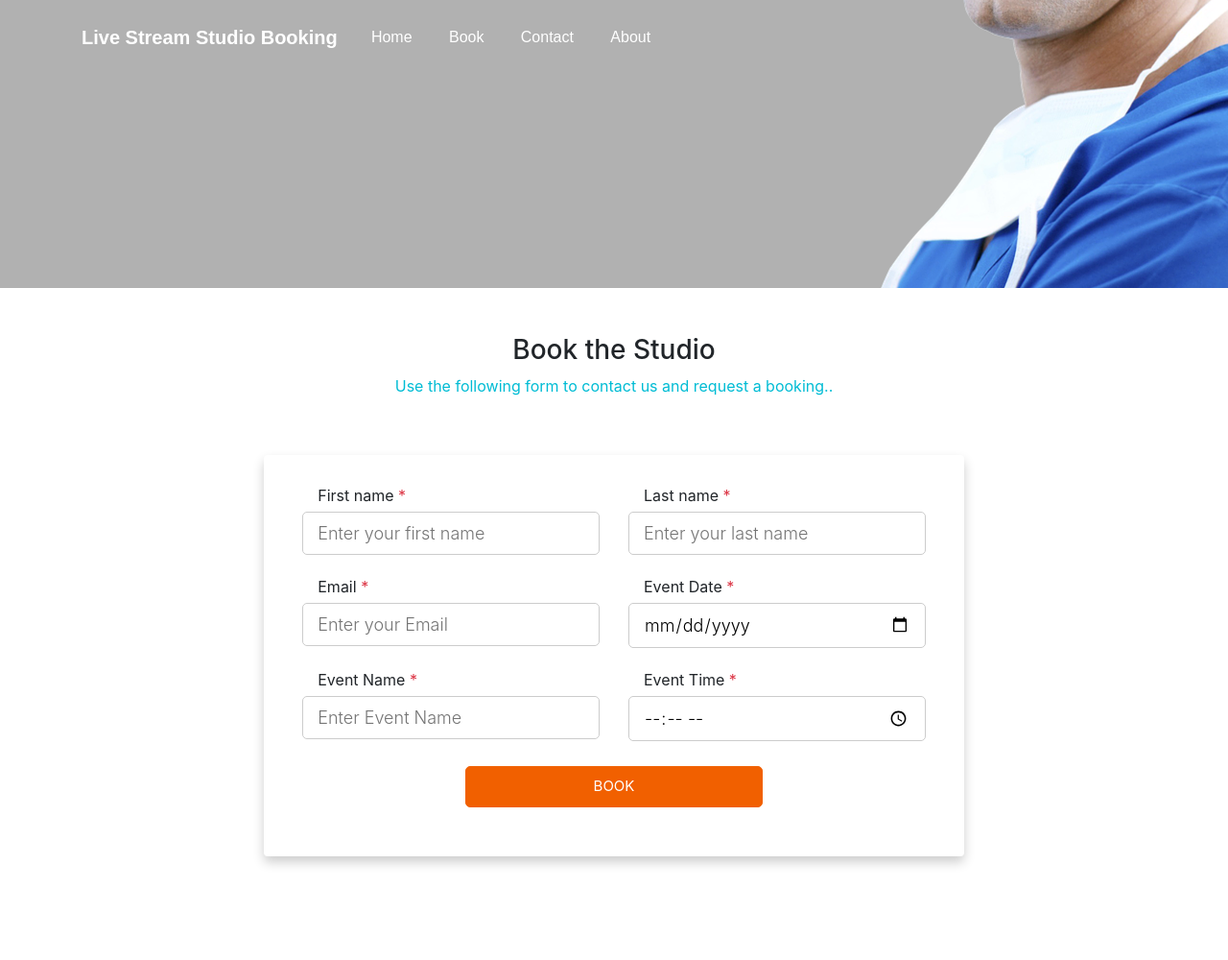
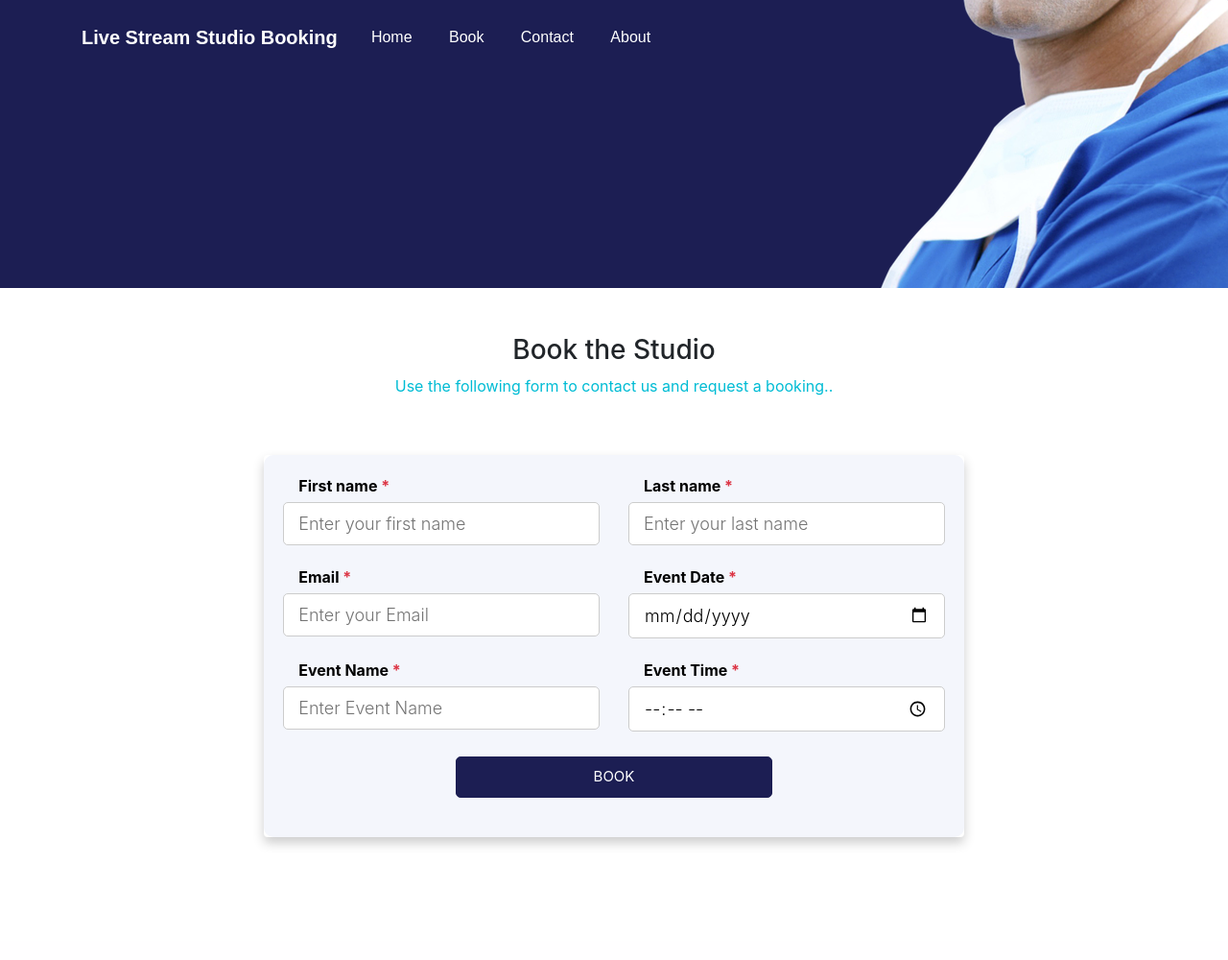
Before and after one commit to nagarajpandith/live-stream-studio-booking, a Django app: page /make-a-booking/ in a window 1280 px wide. Shown: the whole page at 96% size. After the commit the page ends 882 px from the top, so only its background shows below. Run offline with Django 4.2, Linux system fonts and the light colour scheme; data that the repository does not hold is empty; some libraries are stand-ins or nearby versions.

Commit message:
Updated booking form

```diff
--- a/static/css/styles.css
+++ b/static/css/styles.css
@@ -3,7 +3,7 @@
 ##############*/
 
 .header {
-  background: rgb(177, 177, 177) url("img/header.png") no-repeat fixed center;
+  background: #1c1e53 url("img/header.png") no-repeat fixed center;
   min-height: 1000px;
   font-family: "Source Sans Pro", sans-serif;
 }
@@ -368,7 +368,7 @@
 .logo i,
 .question-q-box,
 .social-circle li a:hover {
-  background-color: #f16000 !important;
+  background-color: #1c1e53 !important;
 }
 .title-box .title-alt,
 .text-colored,
@@ -377,11 +377,11 @@
 .navbar-custom .navbar-nav li a:focus,
 .navbar-custom .navbar-nav li a:active,
 .navbar-custom .navbar-nav li.active a {
-  color: #f16000;
+  color: #1c1e53;
 }
 
 .btn-primary {
-  border: 1px solid #f16000 !important;
+  border: 1px solid #1c1e53 !important;
 }
 .btn-primary:hover,
 .btn-primary:focus,
@@ -401,8 +401,8 @@
 .open > .dropdown-toggle.btn-primary.focus,
 .open > .dropdown-toggle.btn-primary:focus,
 .open > .dropdown-toggle.btn-primary:hover {
-  background-color: #d85600 !important;
-  border: 1px solid #d85600 !important;
+  background-color: #1f2392 !important;
+  border: 1px solid #1f2392 !important;
 }
 
 .btn-shadow.btn-primary {
@@ -466,7 +466,8 @@
   }
 }
 /* Contact-Form */
-.contact-form {
+.contact-form,
+.booking-from {
   background-color: #f4f6fc;
   border-radius: 10px;
   padding: 20px;
@@ -476,3 +477,4 @@
   outline: none;
   border: 1px solid rgba(0, 0, 0, 0.1);
 }
+/* Booking-Form */
--- a/templates/base.html
+++ b/templates/base.html
@@ -37,10 +37,10 @@
                 id="navcol-1">
                 <ul class="nav navbar-nav">
                     <li class="nav-item" role="presentation">
-                        <a class="nav-link active" href="#">Home</a>
+                        <a class="nav-link active" href="{% url 'home' %}">Home</a>
                     </li>
                     <li class="nav-item" role="presentation">
-                        <a class="nav-link active" href="/make-a-booking/">Book</a>
+                        <a class="nav-link active" href="{% url 'booking'%}">Book</a>
                     </li>
 
                     <li class="nav-item" role="presentation">
--- a/templates/booking.html
+++ b/templates/booking.html
@@ -13,7 +13,9 @@
     }
 
     .form-control-label {
-        margin-bottom: 0
+        margin-bottom: 0;
+        color: #000;
+        font-weight: bold;
     }
 
     input,
@@ -25,7 +27,8 @@
         box-sizing: border-box;
         border: 1px solid #ccc;
         font-size: 18px !important;
-        font-weight: 300
+        font-weight: 300;
+        outline:none;
     }
 
     input:focus,
@@ -77,9 +80,9 @@
                     Book the Studio
                 </h3>
                 <p class="blue-text">Use the following form to contact us and request a booking..</p>
-                <div class="card">
+                <div class="card p-0">
 
-                    <form class="form-card" method="POST" action="{% url 'booking' %}">
+                    <form class="form-card booking-from" method="POST" action="{% url 'booking' %}">
                     {% csrf_token %}
                         <div class="row justify-content-between text-left">
                             <div class="form-group col-sm-6 flex-column d-flex">
```
